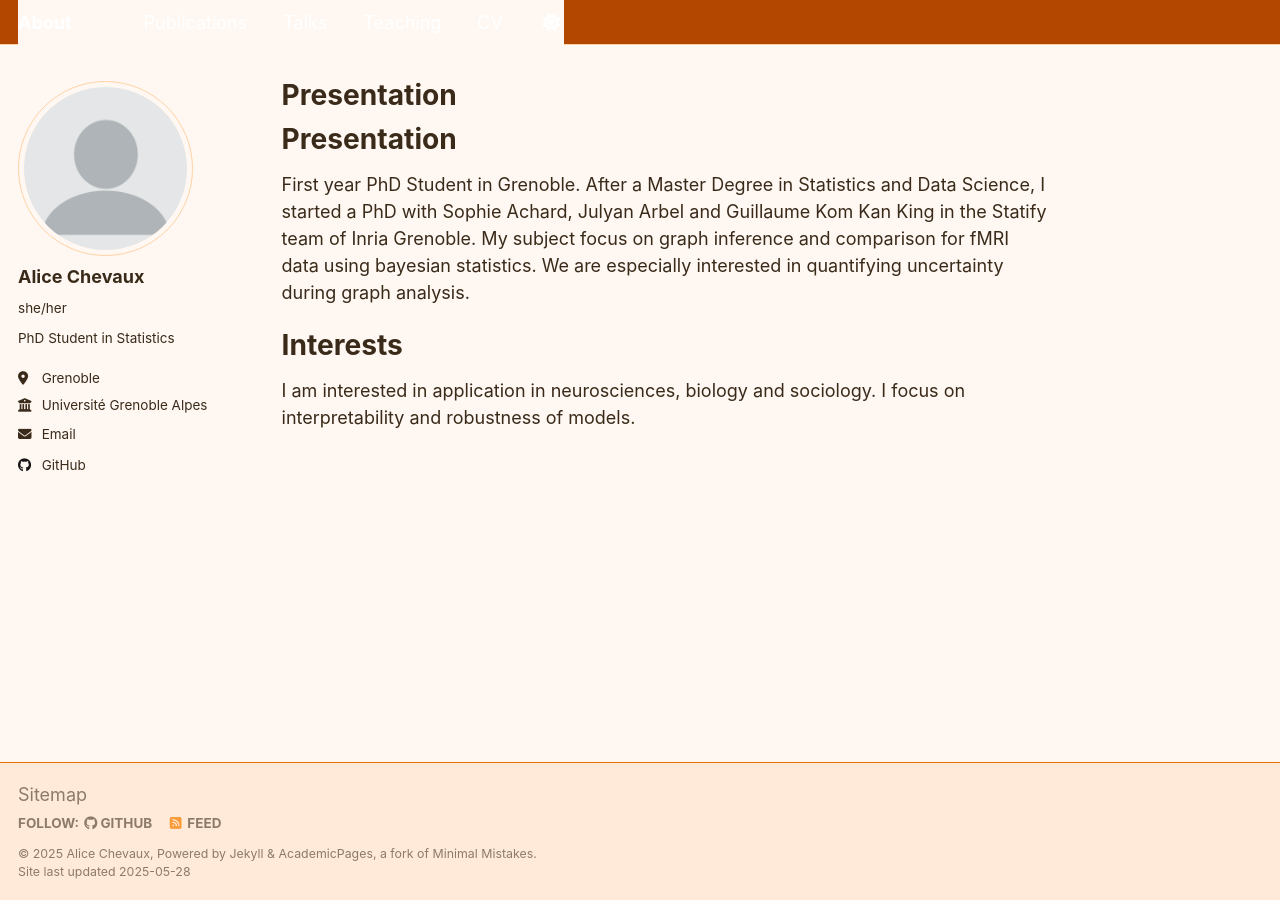
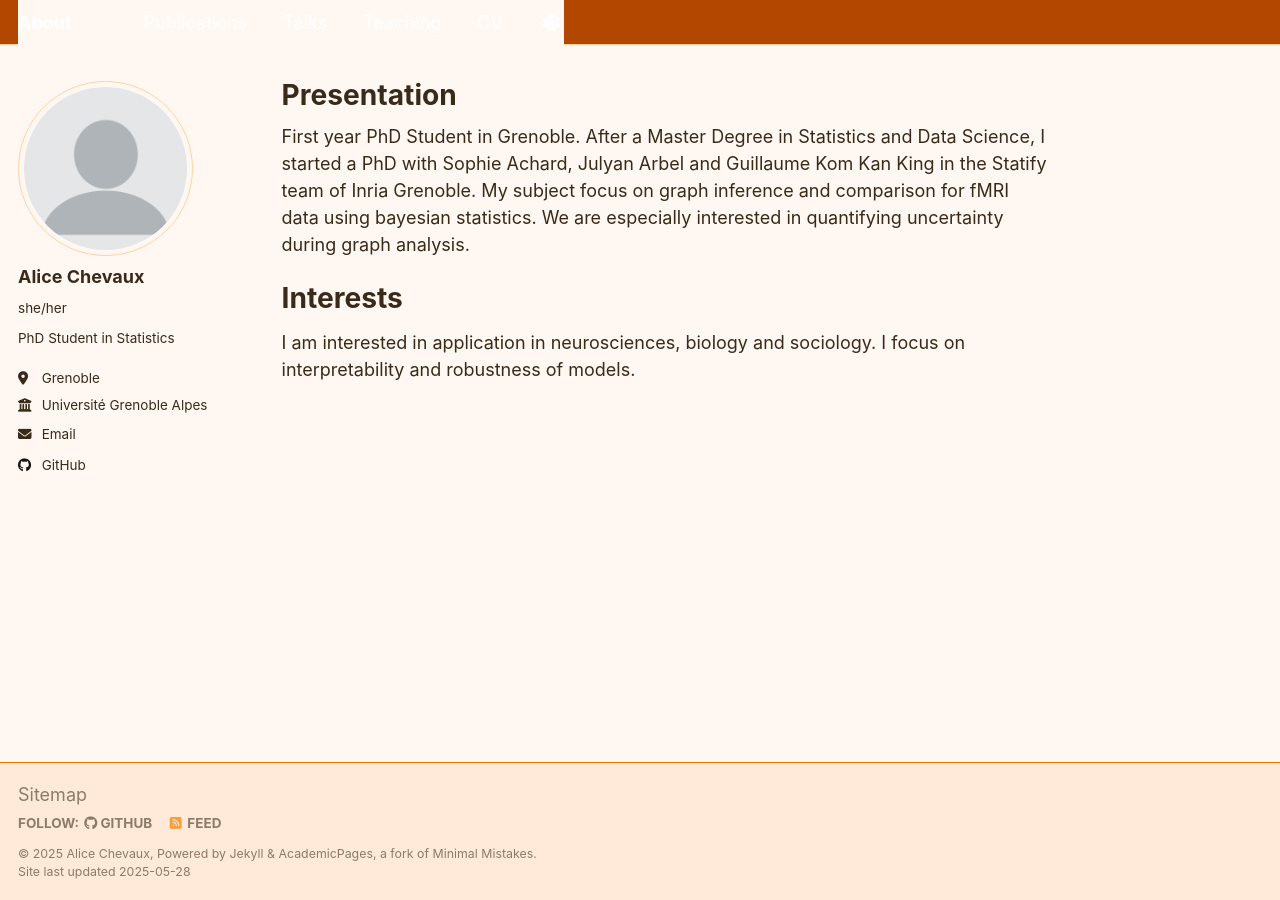
Before and after one commit to alicechevaux/alicechevaux.github.io, a Jekyll site: the page built from _pages/about.md, in a window 1280 px wide. Built offline with Jekyll 4.4.1, drawn with Linux system fonts in a browser that asks for light colours.

Commit message:
Update about.md

```diff
--- a/_pages/about.md
+++ b/_pages/about.md
@@ -6,7 +6,6 @@ redirect_from:
   - /about/
   - /about.html
 ---
-# Presentation
 
 First year PhD Student in Grenoble. After a Master Degree in Statistics and Data Science, I started a PhD with Sophie Achard, Julyan Arbel and Guillaume Kom Kan King in the Statify team of Inria Grenoble.
 My subject focus on graph inference and comparison for fMRI data using bayesian statistics. We are especially interested in quantifying uncertainty during graph analysis.
```
